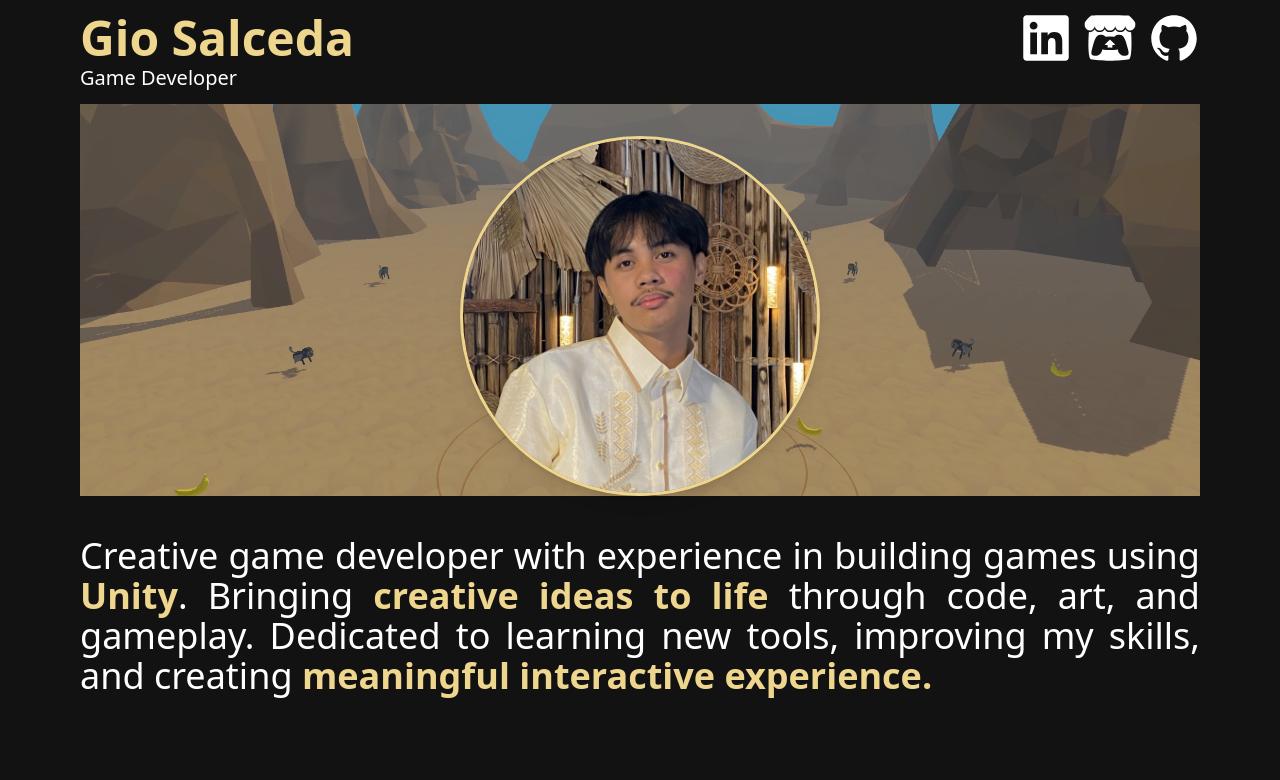
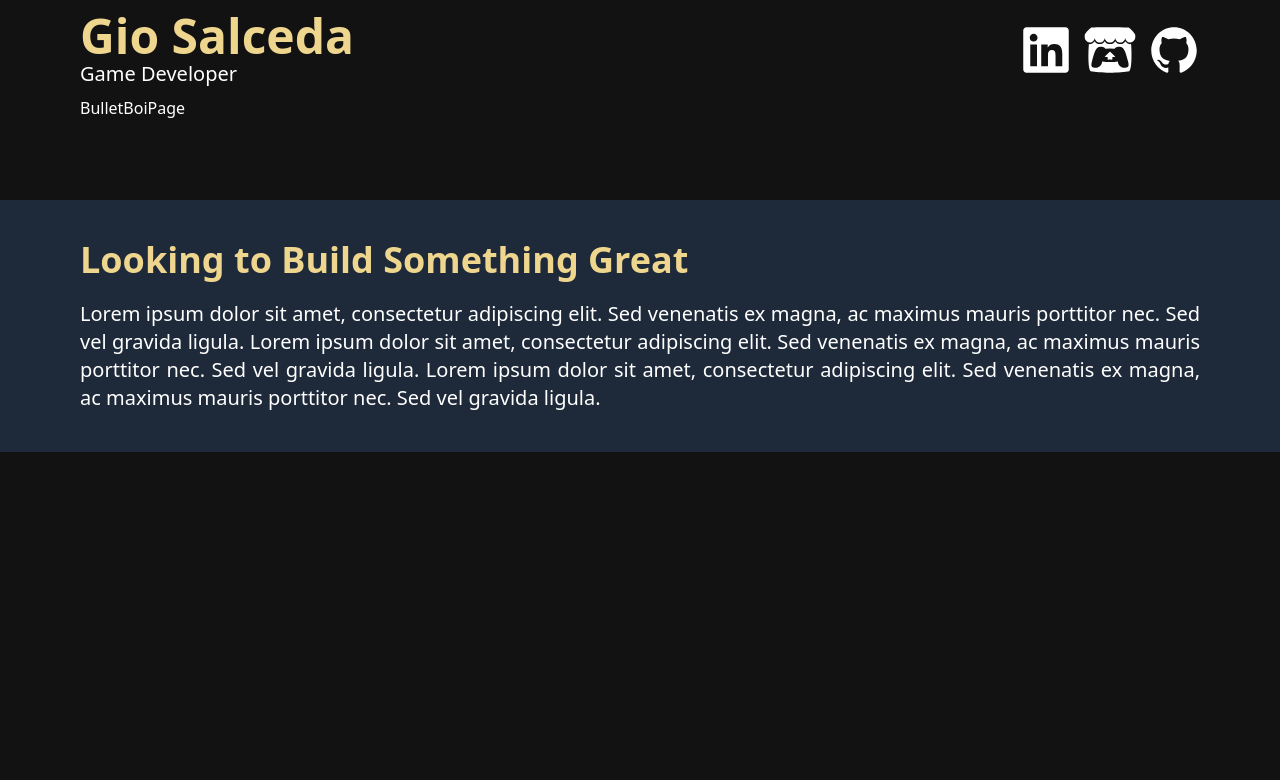
Before and after one commit to Giocumber/GioPortfolio, a React (Vite) app: page /bullet-boi in a window 1280 px wide. Shown: the top 780 px of the page. Built offline with nearby package versions, Linux system fonts and the light colour scheme.

Commit message:
Created pages for every card

```diff
--- a/src/App.jsx
+++ b/src/App.jsx
@@ -1,8 +1,16 @@
 import LandingPage from "./pages/LandingPage"
+
 import SantelmoPage from "./pages/SantelmoPage"
+import GikoPage from "./pages/GikoPage"
+import KeenoPage from "./pages/KeenoPage"
+import RatatataPage from "./pages/RatatataPage"
+import GladiatorSiegePage from "./pages/GladiatorSiegePage"
+import BulletBoiPage from "./pages/BulletBoiPage"
+import DontTouchMyDuckPage from "./pages/DontTouchMyDuckPage"
+
 import Footer from "./sections/Footer"
 import Navigation from "./sections/Navigation"
-import { Routes, Route } from "react-router-dom"
+import { Routes, Route, Navigate } from "react-router-dom"
 
 function App() {
   return (
@@ -11,11 +19,18 @@ function App() {
 
     <main className="px-20 pt-24 space-y-20">
       <Routes >
-        <Route path="*" element={<LandingPage />} />
+        <Route path="/" element={<LandingPage />} />
+        <Route path="*" element={<Navigate to="/" replace />} />
+
         <Route path="/santelmo" element={<SantelmoPage />} />
-        <Route path="*" element={<LandingPage />} />
+        <Route path="/giko" element={<GikoPage />} />
+        <Route path="/keeno" element={<KeenoPage />} />
+        <Route path="/ratatata" element={<RatatataPage />} />
+        <Route path="/gladiator-siege" element={<GladiatorSiegePage />} />
+        <Route path="/bullet-boi" element={<BulletBoiPage />} />
+        <Route path="/dont-touch-my-duck" element={<DontTouchMyDuckPage />} />
       </Routes>
-      </main>
+    </main>
 
       <Footer/>
     </div>
--- /dev/null
+++ b/src/pages/BulletBoiPage.jsx
@@ -0,0 +1,9 @@
+import React from 'react'
+
+const BulletBoiPage = () => {
+  return (
+    <div>BulletBoiPage</div>
+  )
+}
+
+export default BulletBoiPage
--- /dev/null
+++ b/src/pages/DontTouchMyDuckPage.jsx
@@ -0,0 +1,7 @@
+const DontTouchMyDuckPage = () => {
+  return (
+    <div>DontTouchMyDuckPage</div>
+  )
+}
+
+export default DontTouchMyDuckPage
--- /dev/null
+++ b/src/pages/GikoPage.jsx
@@ -0,0 +1,7 @@
+const GikoPage = () => {
+  return (
+    <div>GikoPage</div>
+  )
+}
+
+export default GikoPage
--- /dev/null
+++ b/src/pages/GladiatorSiegePage.jsx
@@ -0,0 +1,7 @@
+const GladiatorSiegePage = () => {
+  return (
+    <div>GaldiatorSiegePage</div>
+  )
+}
+
+export default GladiatorSiegePage
--- /dev/null
+++ b/src/pages/KeenoPage.jsx
@@ -0,0 +1,7 @@
+const KeenoPage = () => {
+  return (
+    <div>KeenoPage</div>
+  )
+}
+
+export default KeenoPage
--- a/src/pages/LandingPage.jsx
+++ b/src/pages/LandingPage.jsx
@@ -4,14 +4,11 @@ import About from "../sections/About"
 
 const LandingPage = () => {
   return (
-    // <main className="px-20 pt-24 space-y-20">
     <>
       <Hero />
       <Projects />
       <About />
     </>
-
-    // </main>
   );
 };
 
--- /dev/null
+++ b/src/pages/RatatataPage.jsx
@@ -0,0 +1,7 @@
+const RatatataPage = () => {
+  return (
+    <div>RatatataPage</div>
+  )
+}
+
+export default RatatataPage
--- a/src/sections/Footer.jsx
+++ b/src/sections/Footer.jsx
@@ -2,7 +2,7 @@ const Footer = () => {
   return (
     <footer className="bg-gray-800 mt-20 py-10 px-20">
       <h1 className="text-4xl font-bold mb-5 text-yellow">Looking to Build Something Great</h1>
-      <p className="text-3xl text-justify">
+      <p className="text-xl text-justify">
         Lorem ipsum dolor sit amet, consectetur adipiscing elit. Sed venenatis
         ex magna, ac maximus mauris porttitor nec. Sed vel gravida ligula.
         Lorem ipsum dolor sit amet, consectetur adipiscing elit. Sed venenatis
--- a/src/sections/Navigation.jsx
+++ b/src/sections/Navigation.jsx
@@ -20,16 +20,20 @@ const Navigation = () => {
   return (
     <nav className="fixed top-0 left-0 right-0 z-50 px-20 py-3 bg-black">
       <div className="flex justify-between items-center w-full ">
-        <Link to="/" className="text-5xl font-bold text-yellow">Gio Salceda</Link>
+        <Link to="/" >
+          <h1 className="text-5xl font-bold text-yellow">Gio Salceda</h1>
+          <h2 className="text-xl">Game Developer</h2>
+        </Link>
+
 
         <div className="flex space-x-3 h-fit">
           <Socials link="https://linkedin.com/your-username" icon={FaLinkedin} />
           <Socials link="https://itch.io/your-username" icon={FaItchIo} />
           <Socials link="https://github.com/your-username" icon={IoLogoGithub} />
         </div>
+
       </div>
 
-      <h2 className="text-xl">Game Developer</h2>
     </nav>
   );
 };
```
